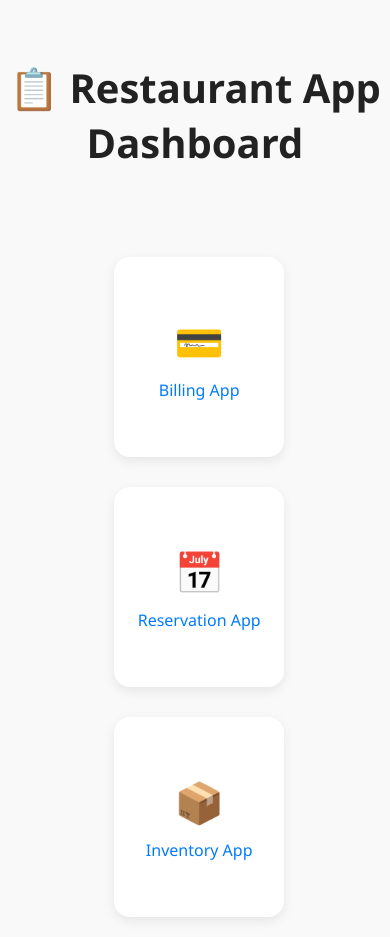
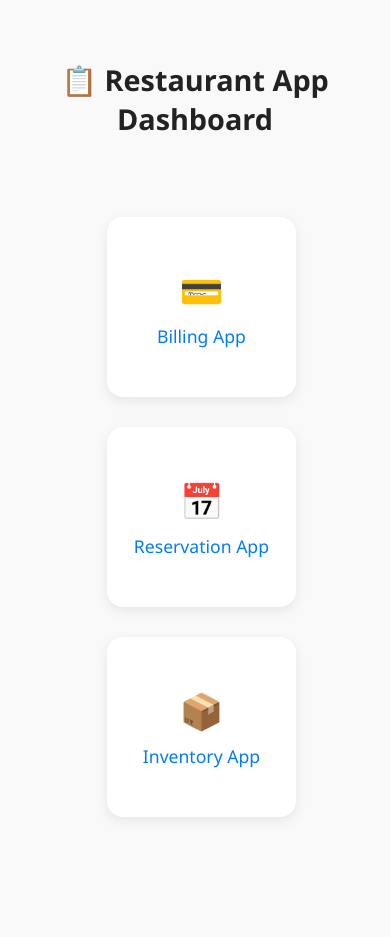
Before and after one commit to migglepiggle/flask-homepage, a Python web app: template templates/index.html in a window 390 px wide. After the commit the page ends 819 px from the top, so only its background shows below. Run offline with Jinja, Linux system fonts and the light colour scheme; the template is opened without the code that fills it, so the values that code supplies are empty.

Commit message:
Phase 3: Mobile-friendly layout and touch optimization

```diff
--- a/templates/index.html
+++ b/templates/index.html
@@ -6,11 +6,19 @@
   <title>Restaurant Dashboard</title>
 
   <style>
+    :root {
+      --bg: #f9f9f9;
+      --text: #222;
+      --primary: #007BFF;
+      --card-bg: #fff;
+      --shadow: rgba(0, 0, 0, 0.08);
+    }
+
     body {
       margin: 0;
       padding: 0;
       font-family: 'Segoe UI', Roboto, sans-serif;
-      background-color: #f9f9f9;
+      background-color: var(--bg);
       display: flex;
       flex-direction: column;
       align-items: center;
@@ -19,9 +27,10 @@
 
     h1 {
       margin-top: 60px;
-      font-size: 2.5rem;
-      color: #222;
+      font-size: 2.4rem;
+      color: var(--text);
       text-align: center;
+      padding: 0 16px;
     }
 
     .dashboard {
@@ -35,20 +44,21 @@
     }
 
     .card {
-      background: white;
+      background: var(--card-bg);
       border-radius: 16px;
-      box-shadow: 0 4px 12px rgba(0,0,0,0.08);
+      box-shadow: 0 4px 12px var(--shadow);
       width: 240px;
       height: 160px;
       text-align: center;
       padding: 20px;
       text-decoration: none;
-      color: #007BFF;
+      color: var(--primary);
       display: flex;
       flex-direction: column;
       justify-content: center;
       transition: transform 0.3s ease, box-shadow 0.3s ease;
       animation: popIn 0.5s ease forwards;
+      touch-action: manipulation;
     }
 
     .card:hover {
@@ -62,13 +72,24 @@
     }
 
     @media (max-width: 768px) {
+      h1 {
+        font-size: 1.8rem;
+      }
+
       .dashboard {
         flex-direction: column;
         align-items: center;
       }
 
       .card {
-        width: 80%;
+        width: 85%;
+        max-width: 350px;
+        height: 140px;
+        font-size: 1.1rem;
+      }
+
+      .emoji {
+        font-size: 2.2rem;
       }
     }
 
```
